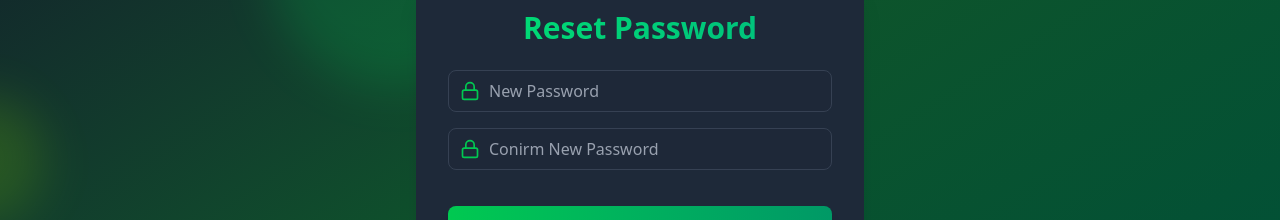
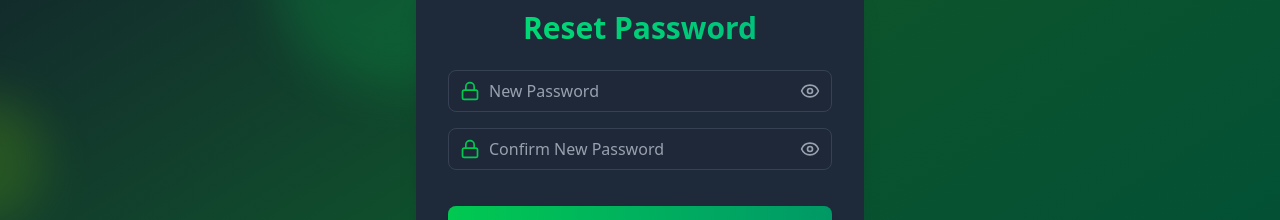
Before and after one commit to Its-me-ak/AuthFlow, a React (Vite) app in the folder frontend/: page /reset-password/1 in a window 1280 px wide. Shown: the part 268-488 px from the top of the page. Built offline with nearby package versions, Linux system fonts and the light colour scheme; no server answers.

Commit message:
fix: enhance Input component with rightIcon support and refactor Login, ResetPassword, and SignUp pages for password visibility toggle

```diff
--- a/frontend/src/components/Input.jsx
+++ b/frontend/src/components/Input.jsx
@@ -1,17 +1,30 @@
 import React from 'react'
 
-const Input = ({icon:Iocn, ...props}) => {
+const Input = ({
+  icon: Iocn,
+  rightIcon: RightIcon,
+  onRightIconClick,
+  ...props
+}) => {
   return (
-    <div className='relative mb-4'>
-        <div className='absolute inset-y-0 left-0 flex items-center pl-3 pointer-events-none'>
-            <Iocn className="w-5 h-5 text-green-500"/>
+    <div className="relative mb-4">
+      <div className="absolute inset-y-0 left-0 flex items-center pl-3 pointer-events-none">
+        <Iocn className="w-5 h-5 text-green-500" />
+      </div>
+      <input
+        {...props}
+        className="w-full pl-10 pr-3 py-2 bg-gray-800/50 rounded-lg border border-gray-700 focus:border-green-500 focus:ring-2 focus:ring-green-500 text-white placeholder-gray-400 transition duration-200"
+      />
+      {RightIcon && (
+        <div
+          className="absolute inset-y-0 right-0 flex items-center pr-3 cursor-pointer"
+          onClick={onRightIconClick}
+        >
+          <RightIcon className="w-5 h-5 text-gray-400 hover:text-green-500" />
         </div>
-        <input
-        {...props}
-        className='w-full pl-10 pr-3 py-2 bg-gray-800/50 rounded-lg border border-gray-700 focus:border-green-500 focus:ring-2 focus:ring-green-500 text-white placeholder-gray-400 transition duration-200'
-        />
+      )}
     </div>
-  )
-}
+  );
+};
 
 export default Input
--- a/frontend/src/pages/HomePage.jsx
+++ b/frontend/src/pages/HomePage.jsx
@@ -5,7 +5,7 @@ import { formatDate } from "../utils/date";
 import Button from "../components/Button";
 
 const HomePage = () => {
-  const { logout, user } = useAuthStore();
+  const { logout, user, isLoading } = useAuthStore();
 
   const handleLogout = async () => {
     try {
@@ -69,7 +69,7 @@ const HomePage = () => {
         transition={{ delay: 0.6 }}
         className="mt-4"
       >
-        <Button onClick={handleLogout}>
+        <Button onClick={handleLogout} isLoading={isLoading}>
           Logout
         </Button>
       </motion.div>
--- a/frontend/src/pages/LoginPage.jsx
+++ b/frontend/src/pages/LoginPage.jsx
@@ -1,27 +1,30 @@
-import React, { useState } from 'react'
-import { motion, } from "motion/react"
-import Input from '../components/Input'
-import { Mail, Lock } from 'lucide-react'
-import { Link } from 'react-router-dom'
-import { useAuthStore } from '../store/authStore'
-import Button from '../components/Button'
-
-
+import React, { useState } from "react";
+import { motion } from "motion/react";
+import Input from "../components/Input";
+import { Mail, Lock, Eye, EyeOff } from "lucide-react";
+import { Link } from "react-router-dom";
+import { useAuthStore } from "../store/authStore";
+import Button from "../components/Button";
 
 const LoginPage = () => {
-  const [email, setEmail] = useState("")
-  const [password, setPassword] = useState("")
+  const [email, setEmail] = useState("");
+  const [password, setPassword] = useState("");
+  const [showPassword, setShowPassword] = useState(false);
 
-  const { login, isLoading, error } = useAuthStore()
+  const { login, isLoading, error } = useAuthStore();
 
   const handleLogin = async (e) => {
-    e.preventDefault()
+    e.preventDefault();
     try {
-      await login(email, password)
+      await login(email, password);
     } catch (error) {
-      console.error('Error logging in:', error)
+      console.error("Error logging in:", error);
     }
-  }
+  };
+
+  const togglePasswordVisibility = () => {
+    setShowPassword((prev) => !prev);
+  };
 
   return (
     <motion.div
@@ -46,11 +49,13 @@ const LoginPage = () => {
           />
           <Input
             icon={Lock}
-            type="Password"
+            type={showPassword ? "text" : "password"}
             name="password"
             placeholder="Password"
             value={password}
             onChange={(e) => setPassword(e.target.value)}
+            rightIcon={showPassword ? EyeOff : Eye}
+            onRightIconClick={togglePasswordVisibility}
             autoComplete="off"
           />
 
@@ -66,9 +71,9 @@ const LoginPage = () => {
             <p className="text-red-500 text-sm mt-2 font-medium">{error}</p>
           )}
 
-        <Button type='submit' isLoading={isLoading}>
-          Login
-        </Button>
+          <Button type="submit" isLoading={isLoading}>
+            Login
+          </Button>
         </form>
       </div>
       <div className="px-8 py-4 bg-gray-900/50 flex justify-center">
@@ -81,6 +86,6 @@ const LoginPage = () => {
       </div>
     </motion.div>
   );
-}
+};
 
-export default LoginPage
+export default LoginPage;
--- a/frontend/src/pages/ResetPasswordPage.jsx
+++ b/frontend/src/pages/ResetPasswordPage.jsx
@@ -1,9 +1,9 @@
 import React, { useState } from "react";
-import {motion} from "motion/react";
+import { motion } from "motion/react";
 import { useAuthStore } from "../store/authStore";
 import { useNavigate, useParams } from "react-router-dom";
 import Input from "../components/Input";
-import { Lock } from "lucide-react";
+import { Lock, Eye, EyeOff } from "lucide-react";
 import toast from "react-hot-toast";
 import Button from "../components/Button";
 
@@ -11,6 +11,8 @@ const ResetPasswordPage = () => {
   const { resetPassword, isLoading, error, message } = useAuthStore();
   const [password, setPassword] = useState("");
   const [confirmPassword, setConfirmPassword] = useState("");
+  const [showPassword, setShowPassword] = useState(false);
+  const [showConfirmPassword, setShowConfirmPassword] = useState(false);
   const { token } = useParams();
   const navigate = useNavigate();
 
@@ -32,6 +34,10 @@ const ResetPasswordPage = () => {
     }
   };
 
+  const togglePasswordVisibility = () => setShowPassword((prev) => !prev);
+  const toggleConfirmPasswordVisibility = () =>
+    setShowConfirmPassword((prev) => !prev);
+
   return (
     <motion.div
       initial={{ opacity: 0, y: 20 }}
@@ -46,29 +52,34 @@ const ResetPasswordPage = () => {
         <form onSubmit={handleSubmit}>
           <Input
             icon={Lock}
-            type="password"
+            type={showPassword ? "text" : "password"}
             name="password"
             placeholder="New Password"
             value={password}
             onChange={(e) => setPassword(e.target.value)}
             autoComplete="off"
             required
+            rightIcon={showPassword ? EyeOff : Eye}
+            onRightIconClick={togglePasswordVisibility}
           />
+
           <Input
             icon={Lock}
-            type="Password"
-            name="password"
-            placeholder="Conirm New Password"
+            type={showConfirmPassword ? "text" : "password"}
+            name="confirmPassword"
+            placeholder="Confirm New Password"
             value={confirmPassword}
             onChange={(e) => setConfirmPassword(e.target.value)}
             autoComplete="off"
             required
+            rightIcon={showConfirmPassword ? EyeOff : Eye}
+            onRightIconClick={toggleConfirmPasswordVisibility}
           />
           {error && <p className="text-red-500 text-sm mt-2">{error}</p>}
           {message && <p className="text-green-500 text-sm mt-2">{message}</p>}
-            <Button type="submit" isLoading={isLoading}>
-              Set New Password
-            </Button>
+          <Button type="submit" isLoading={isLoading}>
+            Set New Password
+          </Button>
         </form>
       </div>
     </motion.div>
--- a/frontend/src/pages/SignUpPage.jsx
+++ b/frontend/src/pages/SignUpPage.jsx
@@ -1,7 +1,7 @@
 import React, { useState } from "react";
 import { motion } from "motion/react";
 import Input from "../components/Input";
-import { User, Mail, Lock } from "lucide-react";
+import { User, Mail, Lock, Eye, EyeOff } from "lucide-react";
 import { Link, useNavigate } from "react-router-dom";
 import PasswordStrengthMeter from "../components/PasswordStrengthMeter";
 import { useAuthStore } from "../store/authStore";
@@ -12,6 +12,7 @@ const SignUpPage = () => {
   const [name, setName] = useState("");
   const [email, setEmail] = useState("");
   const [password, setPassword] = useState("");
+  const [showPassword, setShowPassword] = useState(false);
   const navigate = useNavigate();
 
   const handleSubmit = async (e) => {
@@ -22,6 +23,10 @@ const SignUpPage = () => {
     } catch (error) {
       console.error("Error signing up:", error);
     }
+  };
+
+  const togglePasswordVisibility = () => {
+    setShowPassword((prev) => !prev);
   };
 
   return (
@@ -56,11 +61,13 @@ const SignUpPage = () => {
           />
           <Input
             icon={Lock}
-            type="Password"
+            type={showPassword ? "text" : "password"}
             name="password"
             placeholder="Password"
             value={password}
             onChange={(e) => setPassword(e.target.value)}
+            rightIcon={showPassword ? EyeOff : Eye}
+            onRightIconClick={togglePasswordVisibility}
             autoComplete="off"
           />
           {error && (
```
